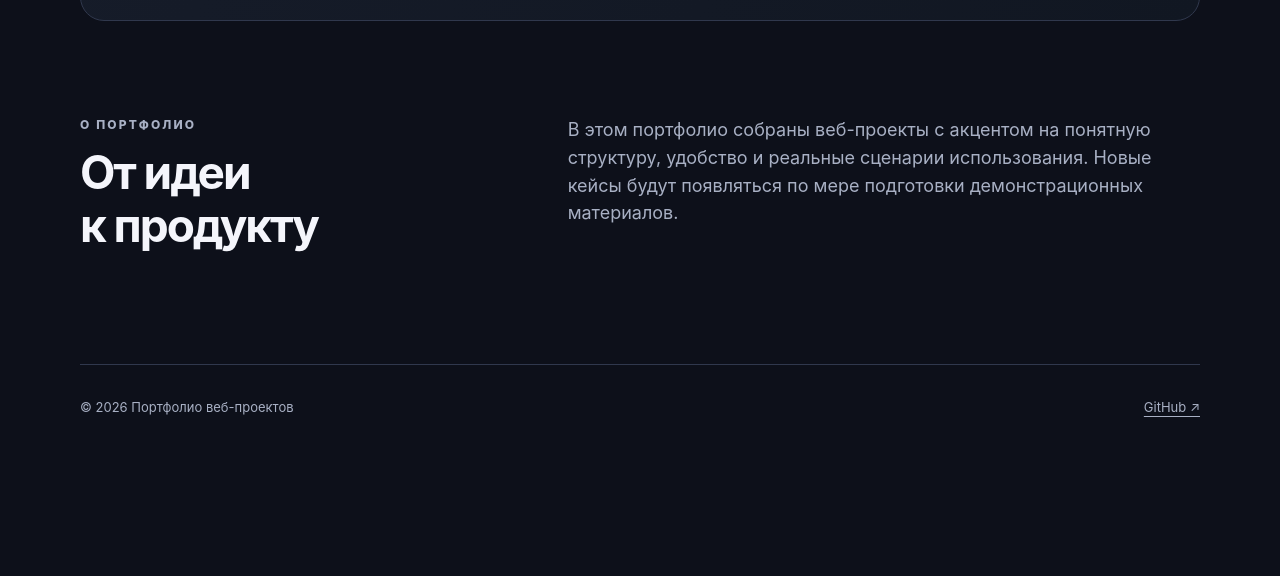
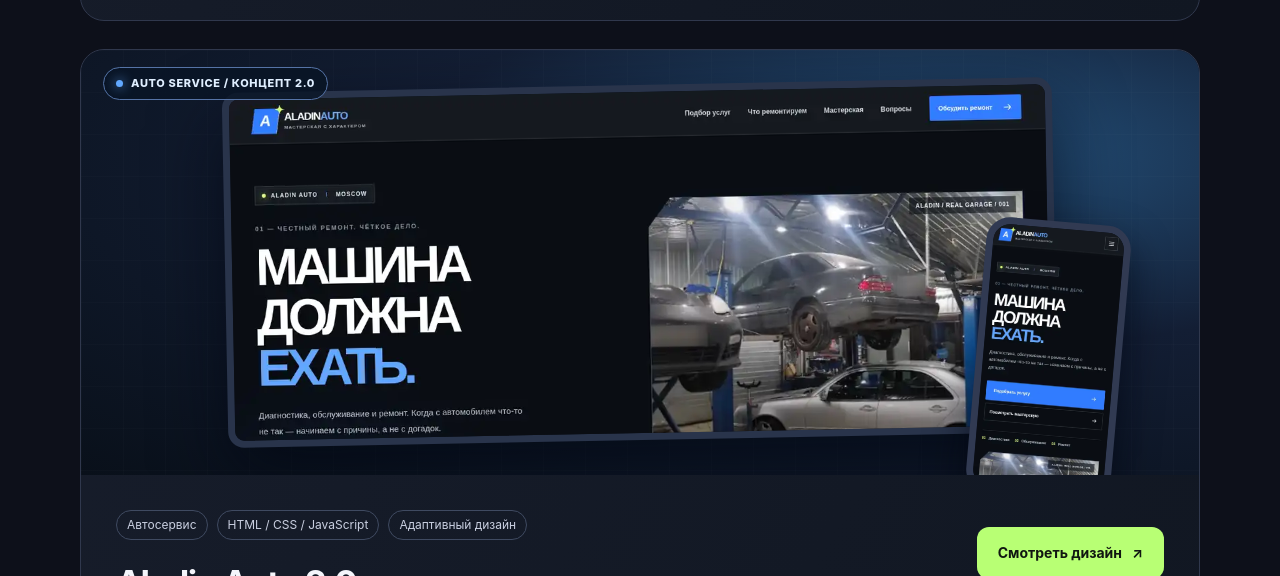
Before and after one commit to NikolasMaGitH/NikolasMaGitH.github.io, a plain HTML site: page index.html in a window 1280 px wide. Shown: the part 2224-2800 px from the top of the page. Before the commit the page ends 2681 px from the top, so only its background shows below. Drawn offline with Linux system fonts and the light colour scheme.

Commit message:
Portfolio: add Aladin Auto 2.0 visual case without publishing source

```diff
--- a/index.html
+++ b/index.html
@@ -72,6 +72,17 @@
     footer{padding:32px 0 40px;display:flex;justify-content:space-between;gap:15px;flex-wrap:wrap;font-size:13px;color:var(--muted)}
     .small-link{text-decoration:underline;text-underline-offset:4px}
     @media(max-width:730px){.wrap{width:min(100% - 32px,1120px)}.hero{padding:72px 0 77px}nav{gap:15px}.project-visual{min-height:265px;padding:35px 13px}.preview{transform:none;padding:10px}.preview-body{gap:5px}.preview-copy{padding:5px}.preview-sub{font-size:10px}.preview-tags{margin-top:10px}.preview-tags span{padding:4px 6px}.preview-graphic{min-height:155px}.cap{width:70px;height:70px;font-size:40px;border-width:5px}.project-info{padding:24px;display:block}.project-actions{align-items:flex-start;margin-top:22px}.muted-note{text-align:left}.about{grid-template-columns:1fr;padding:70px 0;gap:12px}}
+
+    /* Aladin Auto: screenshot-only portfolio case; private source is not exposed */
+    .aladin-visual{min-height:425px;padding:35px 42px;overflow:hidden;background:radial-gradient(ellipse at 78% 25%,#24517b 0%,#131e34 43%,#09101a 100%)}
+    .aladin-monitor{width:min(830px,92%);height:355px;overflow:hidden;position:relative;z-index:1;background:#070c16;border:7px solid #29344b;border-radius:16px;box-shadow:0 30px 70px #010611a8;transform:rotate(-1.1deg)}
+    .aladin-monitor img{display:block;width:100%;height:auto}
+    .aladin-mobile{position:absolute;z-index:2;width:145px;height:277px;bottom:-23px;right:7%;overflow:hidden;border:7px solid #313a52;border-radius:24px;background:#070c16;box-shadow:0 20px 40px #020610a9;transform:rotate(5deg)}
+    .aladin-mobile img{display:block;width:100%;height:auto}
+    .aladin-note{position:absolute;top:17px;left:22px;z-index:3;display:inline-flex;gap:8px;align-items:center;padding:7px 12px;border:1px solid #5573a6;border-radius:99px;background:#081426cf;color:#dfeeff;font-size:11px;font-weight:800;letter-spacing:.06em}
+    .aladin-note:before{content:"";height:7px;width:7px;background:#61a8ff;border-radius:50%;box-shadow:0 0 12px #61a8ff}
+    @media(max-width:730px){.aladin-visual{min-height:274px;padding:35px 12px}.aladin-monitor{width:92%;height:205px;border-width:4px;border-radius:10px;transform:none}.aladin-mobile{right:3%;bottom:-8px;width:80px;height:164px;border-width:4px;border-radius:13px}.aladin-note{top:9px;left:12px;font-size:9px;padding:4px 8px}}
+
     @media(prefers-reduced-motion:reduce){html{scroll-behavior:auto}.button{transition:none}}
   </style>
 </head>
@@ -89,7 +100,7 @@
         <div class="cta"><a class="button primary" href="#projects">Смотреть проекты <span aria-hidden="true">↗</span></a><a class="button ghost" href="https://github.com/NikolasMaGitH" target="_blank" rel="noopener noreferrer">Профиль GitHub <span aria-hidden="true">↗</span></a></div>
       </section>
       <section id="projects" aria-labelledby="projects-title">
-        <div class="section-head"><div><div class="overline">Избранные работы</div><h2 id="projects-title">Проекты</h2></div><div class="count">02 / интерактивные демоверсии</div></div>
+        <div class="section-head"><div><div class="overline">Избранные работы</div><h2 id="projects-title">Проекты</h2></div><div class="count">03 / избранных проекта</div></div>
         <article class="project" aria-labelledby="project-title">
           <div class="project-visual" aria-label="Стилизованная иллюстрация образовательного проекта, не скриншот настоящего сайта">
             <div class="preview" aria-hidden="true">
@@ -117,6 +128,26 @@
             <div class="project-actions"><a class="button primary" href="konturruk/">Интерактивное демо <span aria-hidden="true">↗</span></a><div class="muted-note">Демонстрационный режим: заявки, персональные данные и оплата отключены.</div></div>
           </div>
         </article>
+
+        <article class="project" aria-labelledby="aladin-title" style="margin-top:28px">
+          <div class="project-visual aladin-visual">
+            <div class="aladin-note">AUTO SERVICE / КОНЦЕПТ 2.0</div>
+            <div class="aladin-monitor"><img src="media/aladin-auto-desktop.webp" alt="Скриншот десктопной версии Aladin Auto 2.0: тёмный гоночный дизайн и фото мастерской" width="1181" loading="lazy" decoding="async"></div>
+            <div class="aladin-mobile"><img src="media/aladin-auto-mobile.webp" alt="Скриншот мобильной версии Aladin Auto 2.0" loading="lazy" decoding="async"></div>
+          </div>
+          <div class="project-info">
+            <div>
+              <div class="project-meta"><span class="pill">Автосервис</span><span class="pill">HTML / CSS / JavaScript</span><span class="pill">Адаптивный дизайн</span></div>
+              <h3 id="aladin-title">Aladin Auto 2.0</h3>
+              <p>Дизайн-концепт сайта автосервиса: выразительная гоночная стилистика, выбор услуги по симптомам, каталог с поиском и фильтрами, реальные фотографии мастерской и понятный путь к обращению. Полная рабочая версия остаётся локальной, а исходники — в закрытом GitHub-репозитории.</p>
+            </div>
+            <div class="project-actions">
+              <a class="button primary" href="media/aladin-auto-desktop.webp" target="_blank" rel="noopener noreferrer">Смотреть дизайн <span aria-hidden="true">↗</span></a>
+              <a class="button ghost" href="media/aladin-auto-mobile.webp" target="_blank" rel="noopener noreferrer">Мобильная версия <span aria-hidden="true">↗</span></a>
+              <div class="muted-note">Показаны только скриншоты. Интерактивный сайт и исходный код публично не размещены; это не официальный сайт автосервиса.</div>
+            </div>
+          </div>
+        </article>
       </section>
       <section id="about" class="about" aria-labelledby="about-title">
         <div><div class="overline">О портфолио</div><h2 id="about-title">От идеи<br>к продукту</h2></div>
```
Also changed, not shown: media/aladin-auto-desktop.webp (added), media/aladin-auto-mobile.webp (added).
